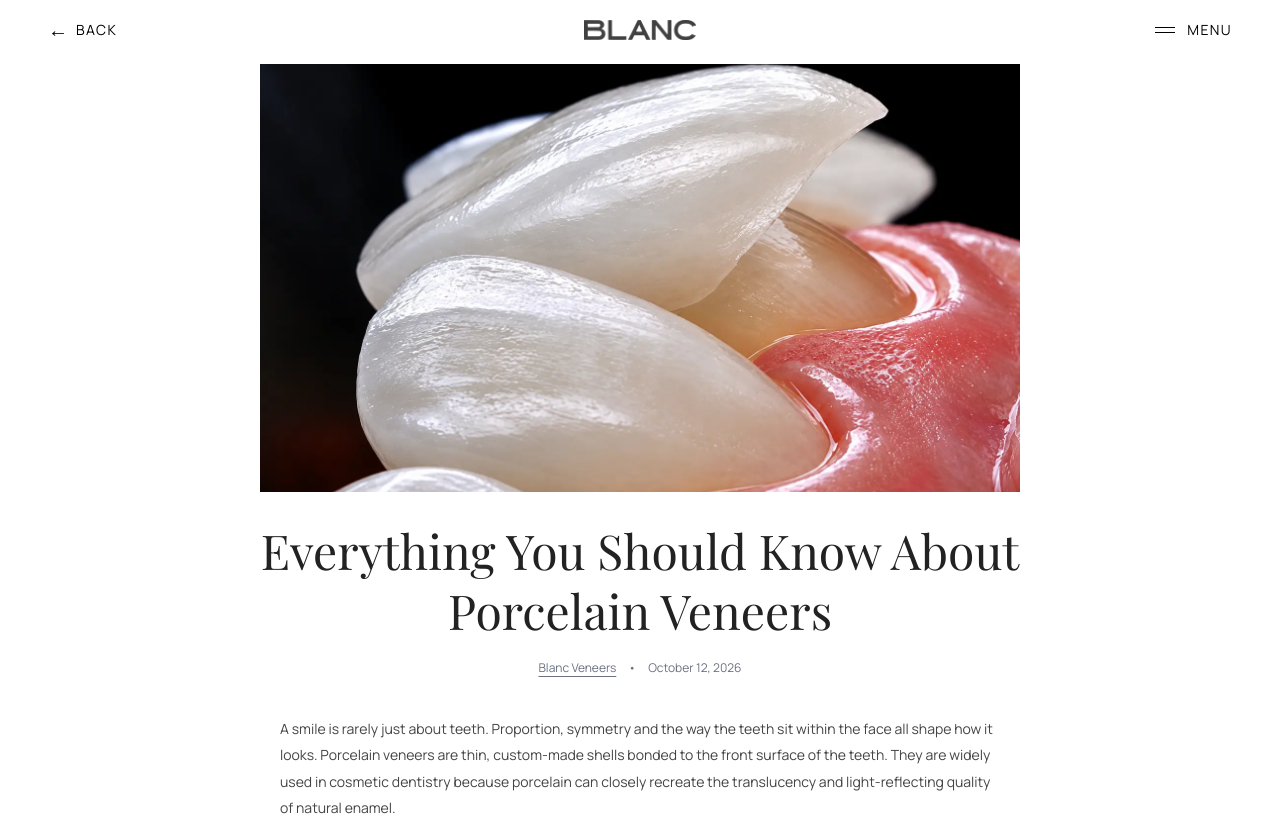
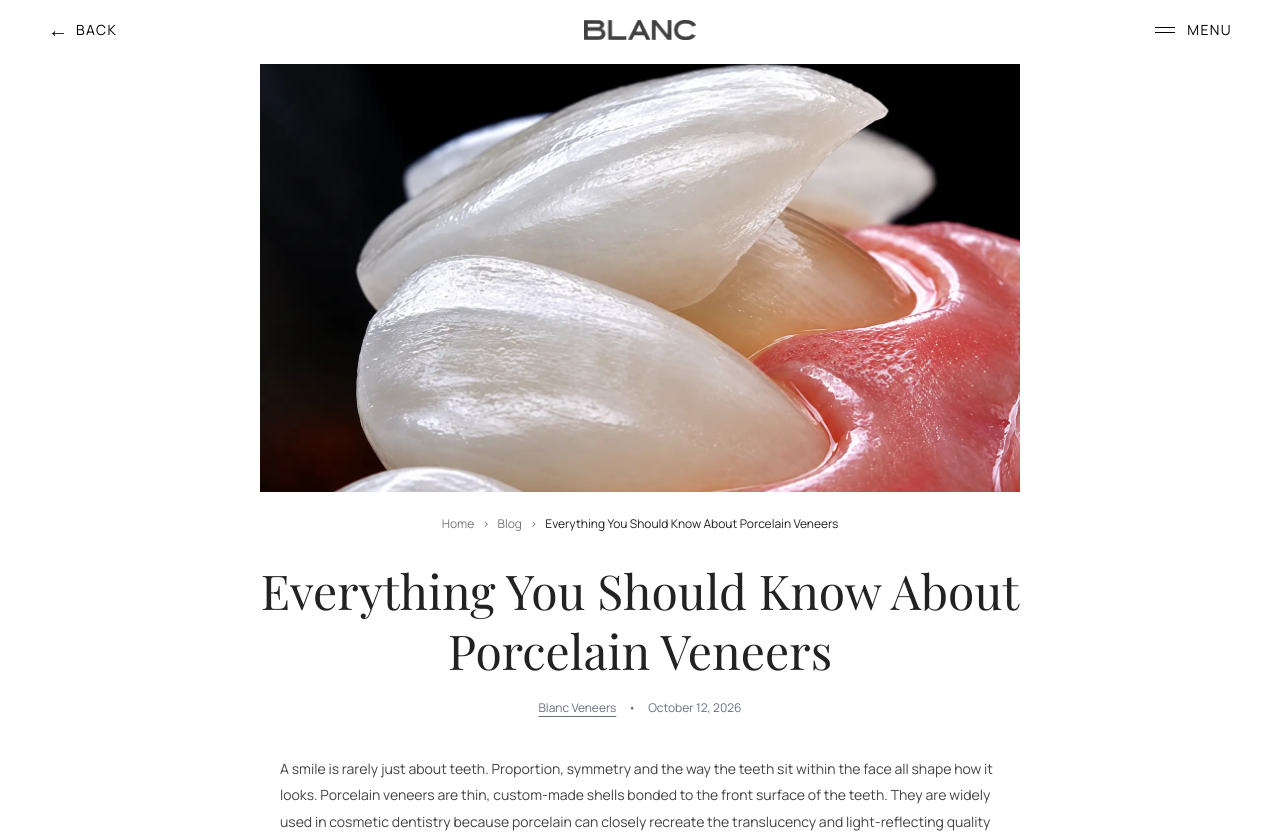
Before and after one commit to Ladwa14/blanc-website, a Next.js app: page /blog/porcelain-veneers-guide in a window 1280 px wide. Shown: the top 833 px of the page. Built offline with nearby package versions, Linux system fonts and the light colour scheme; a web font is replaced by a local one.

Commit message:
changes done on individual blog pages

```diff
--- a/app/blog/digital-smile-design-procedure/page.tsx
+++ b/app/blog/digital-smile-design-procedure/page.tsx
@@ -46,7 +46,7 @@ export default function DigitalSmileDesignPage() {
 
       ========================= */}
 
-      <section className="bg-[#ffffff] px-6 md:px-8 pt-6 md:pt-8">
+      <section className="bg-[#ffffff] px-6 md:px-8 pt-6 md:pt-24">
 
         <div className="max-w-[1000px] mx-auto">
 
@@ -67,6 +67,8 @@ export default function DigitalSmileDesignPage() {
             />
 
           </div>
+
+
 
 
 
@@ -75,26 +77,40 @@ export default function DigitalSmileDesignPage() {
   aria-label="Breadcrumb"
   className="bg-white px-6 md:px-8 pt-6"
 >
-        <div className="max-w-[1000px] mx-auto">
-          <ol className="flex flex-wrap items-center gap-2 font-manrope text-[11px] md:text-xs text-[#777]">
+  <div className="max-w-[1000px] mx-auto flex justify-center">
+    <ol className="flex flex-wrap items-center justify-center gap-2 font-manrope text-[11px] md:text-xs text-[#777] text-center">
       <li>
-              <Link href="/" className="hover:text-[#222] transition-colors duration-300">
+        <Link
+          href="/"
+          className="hover:text-[#222] transition-colors duration-300"
+        >
           Home
         </Link>
       </li>
+
       <li aria-hidden="true">&gt;</li>
+
       <li>
-              <Link href="/blog" className="hover:text-[#222] transition-colors duration-300">
+        <Link
+          href="/blog"
+          className="hover:text-[#222] transition-colors duration-300"
+        >
           Blog
         </Link>
       </li>
+
       <li aria-hidden="true">&gt;</li>
-            <li className="text-[#222] min-w-0" aria-current="page">
+
+      <li
+        className="text-[#222] min-w-0"
+        aria-current="page"
+      >
         Everything You Should Know About the Digital Smile Design Procedure
       </li>
     </ol>
   </div>
 </nav>
+
 
 
 
--- a/app/blog/how-do-veneers-for-gap-teeth-work/page.tsx
+++ b/app/blog/how-do-veneers-for-gap-teeth-work/page.tsx
@@ -3,6 +3,7 @@
 import { useState } from "react";
 import Header from "../../sections/Header";
 import Footer from "../../sections/Footer";
+import Link from "next/link";
 
 export default function HowDoVeneersForGapTeethPage() {
   const [menuOpen, setMenuOpen] = useState(false);
@@ -30,6 +31,46 @@ export default function HowDoVeneersForGapTeethPage() {
               className="w-full aspect-[16/9] object-cover"
             />
           </div>
+
+
+    {/* BREADCRUMBS */}
+<nav
+  aria-label="Breadcrumb"
+  className="bg-white px-6 md:px-8 pt-6"
+>
+  <div className="max-w-[1000px] mx-auto flex justify-center">
+    <ol className="flex flex-wrap items-center justify-center gap-2 font-manrope text-[11px] md:text-xs text-[#777] text-center">
+      <li>
+        <Link
+          href="/"
+          className="hover:text-[#222] transition-colors duration-300"
+        >
+          Home
+        </Link>
+      </li>
+
+      <li aria-hidden="true">&gt;</li>
+
+      <li>
+        <Link
+          href="/blog"
+          className="hover:text-[#222] transition-colors duration-300"
+        >
+          Blog
+        </Link>
+      </li>
+
+      <li aria-hidden="true">&gt;</li>
+
+      <li
+        className="text-[#222] min-w-0"
+        aria-current="page"
+      >
+         How Do Veneers for Gap Teeth Work?
+      </li>
+    </ol>
+  </div>
+</nav>
 
 
 {/* TITLE */}
--- a/app/blog/page.tsx
+++ b/app/blog/page.tsx
@@ -10,7 +10,7 @@ const blogs = [
   {
     slug: "porcelain-veneers-guide",
     image: "/porcelain_veneers.webp",
-    category: "VENEERS",
+
     title: "EVERYTHING YOU SHOULD KNOW ABOUT PORCELAIN VENEERS",
     excerpt:
       "Learn how porcelain veneers work, what the procedure involves, and how to care for your veneers for long-lasting results.",
@@ -18,7 +18,7 @@ const blogs = [
   {
     slug: "smile-makeover-procedure-explained",
     image: "/smile_beauty.webp",
-    category: "SMILE MAKEOVER",
+
     title: "SMILE MAKEOVER PROCEDURES EXPLAINED",
     excerpt:
       "Explore the steps involved in a smile makeover, from consultation and digital smile design to treatment and final results.",
@@ -26,7 +26,7 @@ const blogs = [
   {
     slug: "how-do-veneers-for-gap-teeth-work",
     image: "/How_Do_Veneers_for_Gap_Teeth_Work.webp",
-    category: "VENEERS",
+
     title: "HOW DO VENEERS FOR GAP TEETH WORK?",
     excerpt:
       "Understand how veneers can close gaps between teeth, how tooth proportions are planned, and what to expect during treatment.",
@@ -35,7 +35,7 @@ const blogs = [
     slug: "veneers-for-crooked-teeth",
     image:
       "/Veneers_for_Crooked_Teeth_Can_Veneers_Straighten_Your_Smile_.webp",
-    category: "VENEERS",
+
     title: "VENEERS FOR CROOKED TEETH",
     excerpt:
       "Can veneers straighten your smile? Understand how veneers can improve the appearance of mild alignment concerns.",
@@ -43,7 +43,7 @@ const blogs = [
   {
     slug: "digital-smile-design-procedure",
     image: "/digital-smile-design-procedure.webp",
-    category: "DIGITAL SMILE DESIGN",
+
     title:
       "EVERYTHING YOU SHOULD KNOW ABOUT THE DIGITAL SMILE DESIGN PROCEDURE",
     excerpt:
--- a/app/blog/porcelain-veneers-guide/page.tsx
+++ b/app/blog/porcelain-veneers-guide/page.tsx
@@ -1,6 +1,7 @@
 "use client";
 
 import { useState } from "react";
+import Link from "next/link";
 import Header from "../../sections/Header";
 import Footer from "../../sections/Footer";
 
@@ -64,6 +65,48 @@ export default function PorcelainVeneersGuidePage() {
               className="w-full aspect-[16/9] object-cover"
             />
           </div>
+
+
+ {/* BREADCRUMBS */}
+<nav
+  aria-label="Breadcrumb"
+  className="bg-white px-6 md:px-8 pt-6"
+>
+  <div className="max-w-[1000px] mx-auto flex justify-center">
+    <ol className="flex flex-wrap items-center justify-center gap-2 font-manrope text-[11px] md:text-xs text-[#777] text-center">
+      <li>
+        <Link
+          href="/"
+          className="hover:text-[#222] transition-colors duration-300"
+        >
+          Home
+        </Link>
+      </li>
+
+      <li aria-hidden="true">&gt;</li>
+
+      <li>
+        <Link
+          href="/blog"
+          className="hover:text-[#222] transition-colors duration-300"
+        >
+          Blog
+        </Link>
+      </li>
+
+      <li aria-hidden="true">&gt;</li>
+
+      <li
+        className="text-[#222] min-w-0"
+        aria-current="page"
+      >
+         Everything You Should Know About Porcelain Veneers
+      </li>
+    </ol>
+  </div>
+</nav>
+
+
 
           <div className="max-w-[760px] mx-auto text-center pt-7 pb-10">
             <h1 className="font-playfair text-3xl md:text-5xl text-[#222] leading-tight">
--- a/app/blog/smile-makeover-procedure-explained/page.tsx
+++ b/app/blog/smile-makeover-procedure-explained/page.tsx
@@ -1,6 +1,7 @@
 "use client";
 
 import { useState } from "react";
+import Link from "next/link";
 import Header from "../../sections/Header";
 import Footer from "../../sections/Footer";
 
@@ -147,6 +148,49 @@ export default function SmileMakeoverProcedurePage() {
               className="w-full aspect-[16/9] object-cover"
             />
           </div>
+
+
+
+{/* BREADCRUMBS */}
+<nav
+  aria-label="Breadcrumb"
+  className="bg-white px-6 md:px-8 pt-6"
+>
+  <div className="max-w-[1000px] mx-auto flex justify-center">
+    <ol className="flex flex-wrap items-center justify-center gap-2 font-manrope text-[11px] md:text-xs text-[#777] text-center">
+      <li>
+        <Link
+          href="/"
+          className="hover:text-[#222] transition-colors duration-300"
+        >
+          Home
+        </Link>
+      </li>
+
+      <li aria-hidden="true">&gt;</li>
+
+      <li>
+        <Link
+          href="/blog"
+          className="hover:text-[#222] transition-colors duration-300"
+        >
+          Blog
+        </Link>
+      </li>
+
+      <li aria-hidden="true">&gt;</li>
+
+      <li
+        className="text-[#222] min-w-0"
+        aria-current="page"
+      >
+        Smile Makeover Procedures Explained
+      </li>
+    </ol>
+  </div>
+</nav>
+
+
 
           {/* TITLE */}
           <div className="max-w-[760px] mx-auto text-center pt-7 pb-10">
--- a/app/blog/veneers-for-crooked-teeth/page.tsx
+++ b/app/blog/veneers-for-crooked-teeth/page.tsx
@@ -1,6 +1,7 @@
 "use client";
 
 import { useState } from "react";
+import Link from "next/link";
 import Header from "../../sections/Header";
 import Footer from "../../sections/Footer";
 
@@ -33,6 +34,47 @@ export default function VeneersForCrookedTeethPage() {
               className="w-full aspect-[16/9] object-cover"
             />
           </div>
+
+
+{/* BREADCRUMBS */}
+<nav
+  aria-label="Breadcrumb"
+  className="bg-white px-6 md:px-8 pt-6"
+>
+  <div className="max-w-[1000px] mx-auto flex justify-center">
+    <ol className="flex flex-wrap items-center justify-center gap-2 font-manrope text-[11px] md:text-xs text-[#777] text-center">
+      <li>
+        <Link
+          href="/"
+          className="hover:text-[#222] transition-colors duration-300"
+        >
+          Home
+        </Link>
+      </li>
+
+      <li aria-hidden="true">&gt;</li>
+
+      <li>
+        <Link
+          href="/blog"
+          className="hover:text-[#222] transition-colors duration-300"
+        >
+          Blog
+        </Link>
+      </li>
+
+      <li aria-hidden="true">&gt;</li>
+
+      <li
+        className="text-[#222] min-w-0"
+        aria-current="page"
+      >
+         Veneers for Crooked Teeth: Can Veneers Straighten Your Smile?
+      </li>
+    </ol>
+  </div>
+</nav>
+
 
 
 {/* TITLE */}
```
Lines whose indentation alone changed are shown as unchanged.
